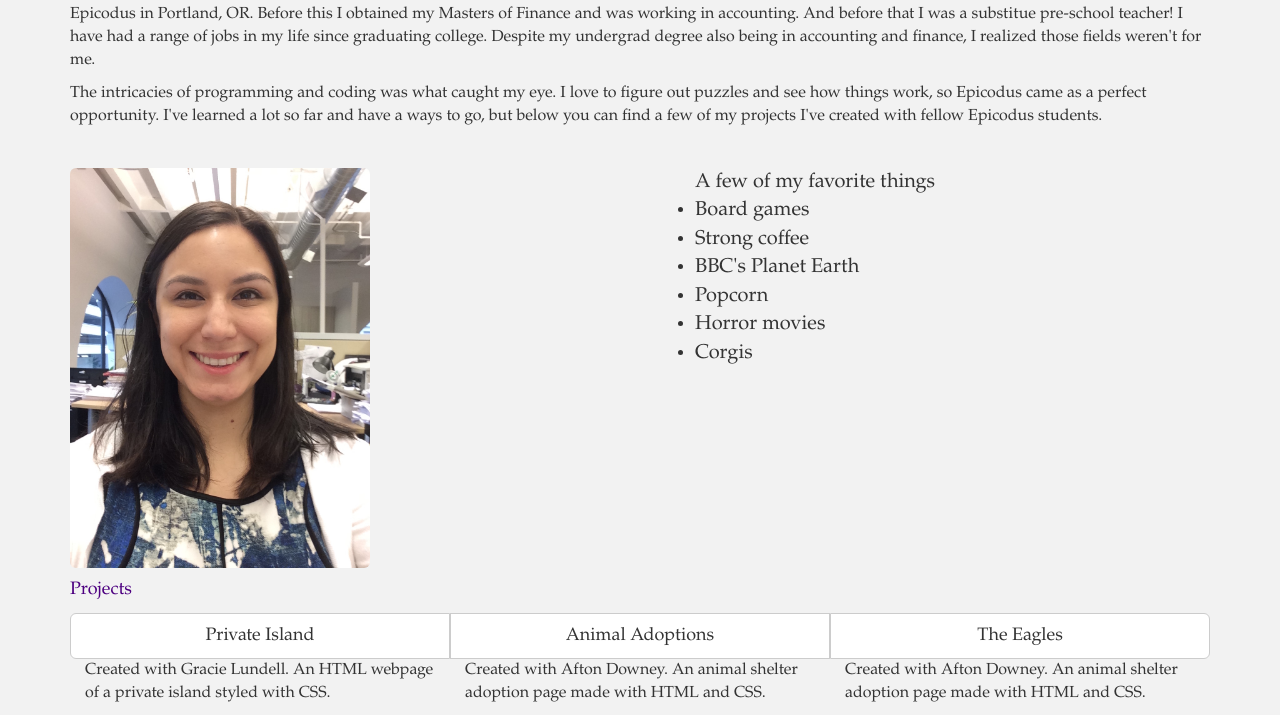
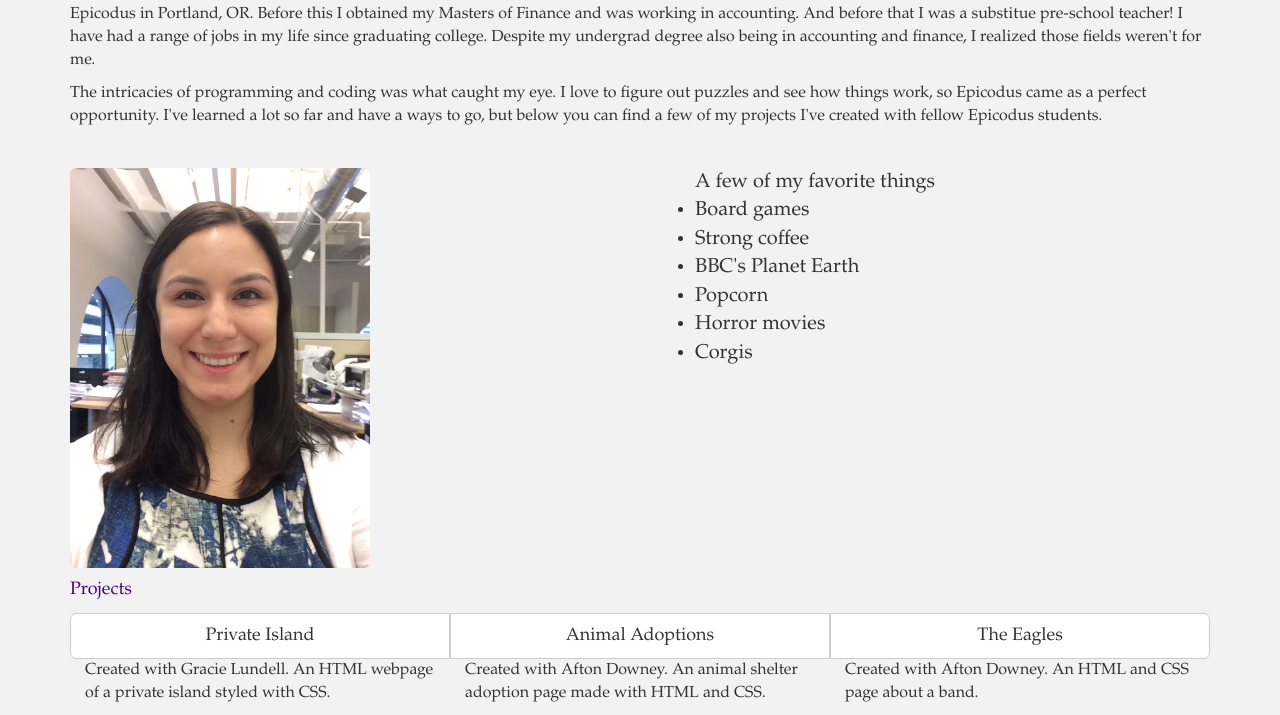
Before and after one commit to Bpopson11/bpopson11.github.io, a plain HTML site: page index.html in a window 1280 px wide. Shown: the part 132-847 px from the top of the page. Drawn offline with Linux system fonts and the light colour scheme.

```diff
--- a/index.html
+++ b/index.html
@@ -53,7 +53,7 @@
           <p> Created with Afton Downey. An animal shelter adoption page made with HTML and CSS.</p>
         </div>
         <div class="col-ex-3 col-sm-4">
-          <p>Created with Afton Downey. An animal shelter adoption page made with HTML and CSS.</p>
+          <p>Created with Afton Downey. An  HTML and CSS page about a band.</p>
         </div>
 
     </div>
```
Also changed, not shown: 1 other file.
